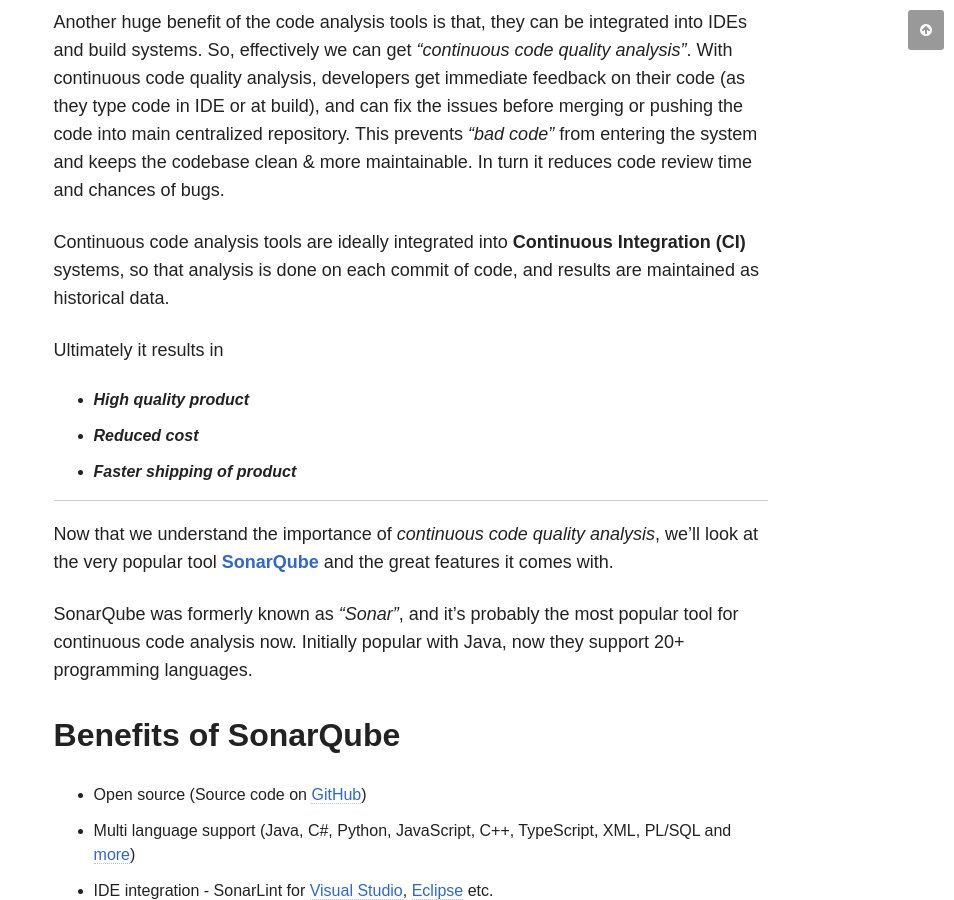
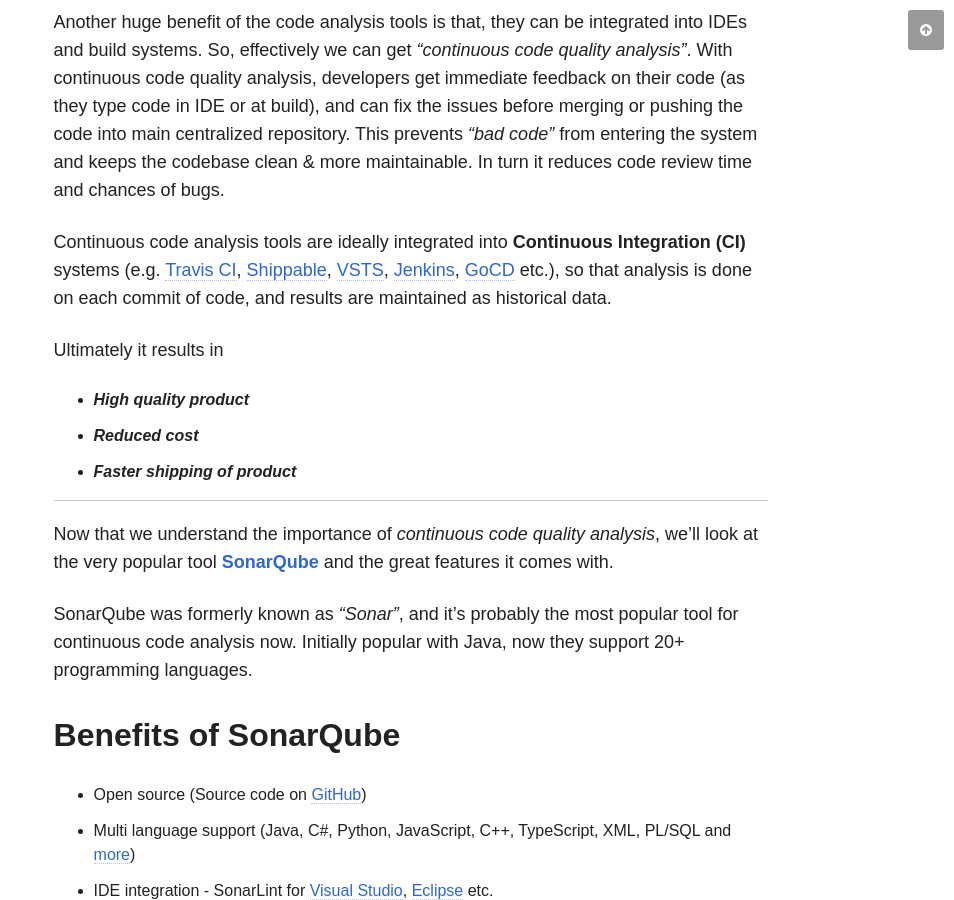
Before and after one commit to chakrabar/chakrabar.github.io, a Jekyll site: the page built from _posts/articles/2018-03-05-code-quality-management.md, in a window 1280 px wide and 900 px high, scrolled down 4620 px. Shown: the whole window, without its empty margins (326-1280 px from the left). Built offline with Jekyll 4.4.1, drawn with Linux system fonts in a browser that asks for light colours; nearby versions of some CDN libraries; comment, search, counter and statistics services are not loaded.

Commit message:
ci ci ci mac

```diff
--- a/_posts/articles/2018-03-05-code-quality-management.md
+++ b/_posts/articles/2018-03-05-code-quality-management.md
@@ -91,7 +91,7 @@
 
 Another huge benefit of the code analysis tools is that, they can be integrated into IDEs and build systems. So, effectively we can get _"continuous code quality analysis"_. With continuous code quality analysis, developers get immediate feedback on their code (as they type code in IDE or at build), and can fix the issues before merging or pushing the code into main centralized repository. This prevents _"bad code"_ from entering the system and keeps the codebase clean & more maintainable. In turn it reduces code review time and chances of bugs.
 
-Continuous code analysis tools are ideally integrated into **Continuous Integration (CI)** systems, so that analysis is done on each commit of code, and results are maintained as historical data.
+Continuous code analysis tools are ideally integrated into **Continuous Integration (CI)** systems (e.g. [Travis CI](https://travis-ci.org/), [Shippable](https://www.shippable.com/), [VSTS](https://www.visualstudio.com/team-services/), [Jenkins](https://jenkins.io/), [GoCD](https://www.gocd.org/) etc.), so that analysis is done on each commit of code, and results are maintained as historical data.
 
 Ultimately it results in
 
```
Also changed, not shown: _posts/articles/2018-03-02-nexus-artifact-repository-manager.md (+1 -1 lines), _posts/articles/2018-03-08-sonarqube-for-dotnet.md (+1 -1 lines).
